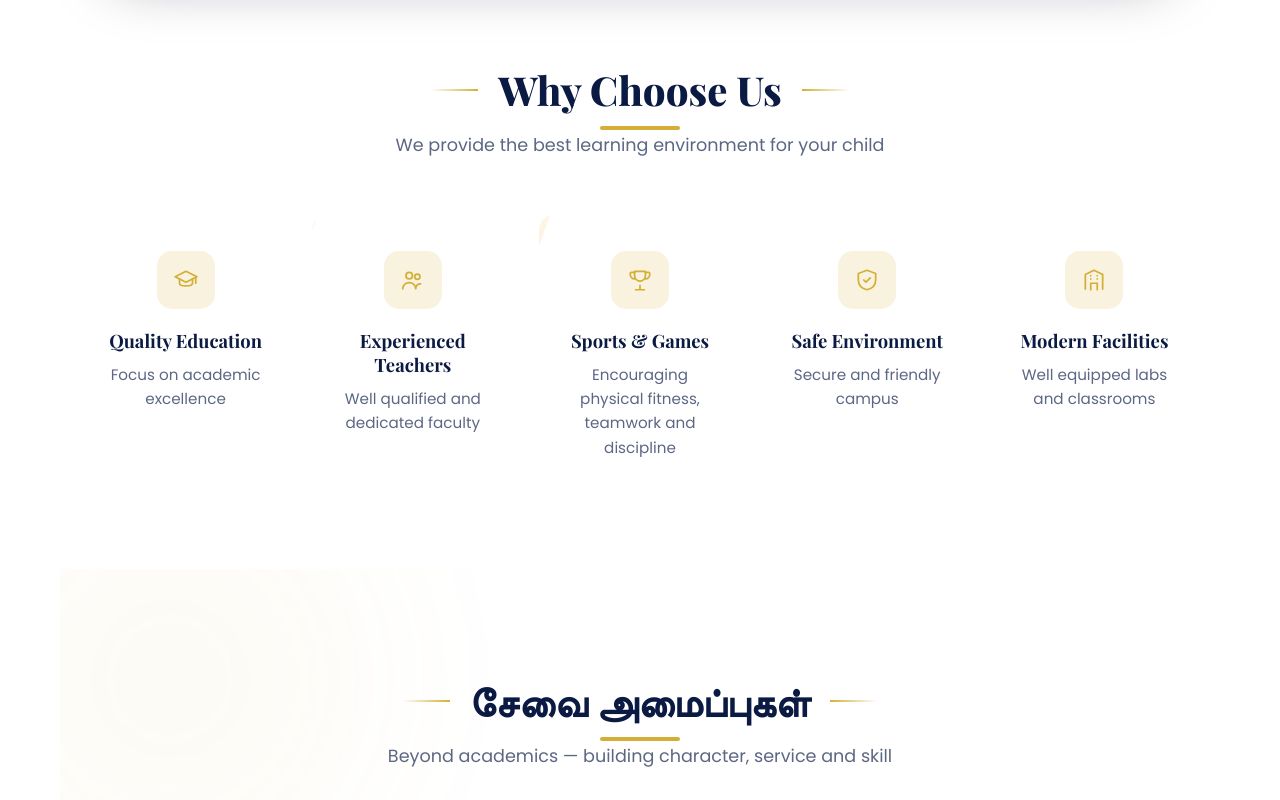
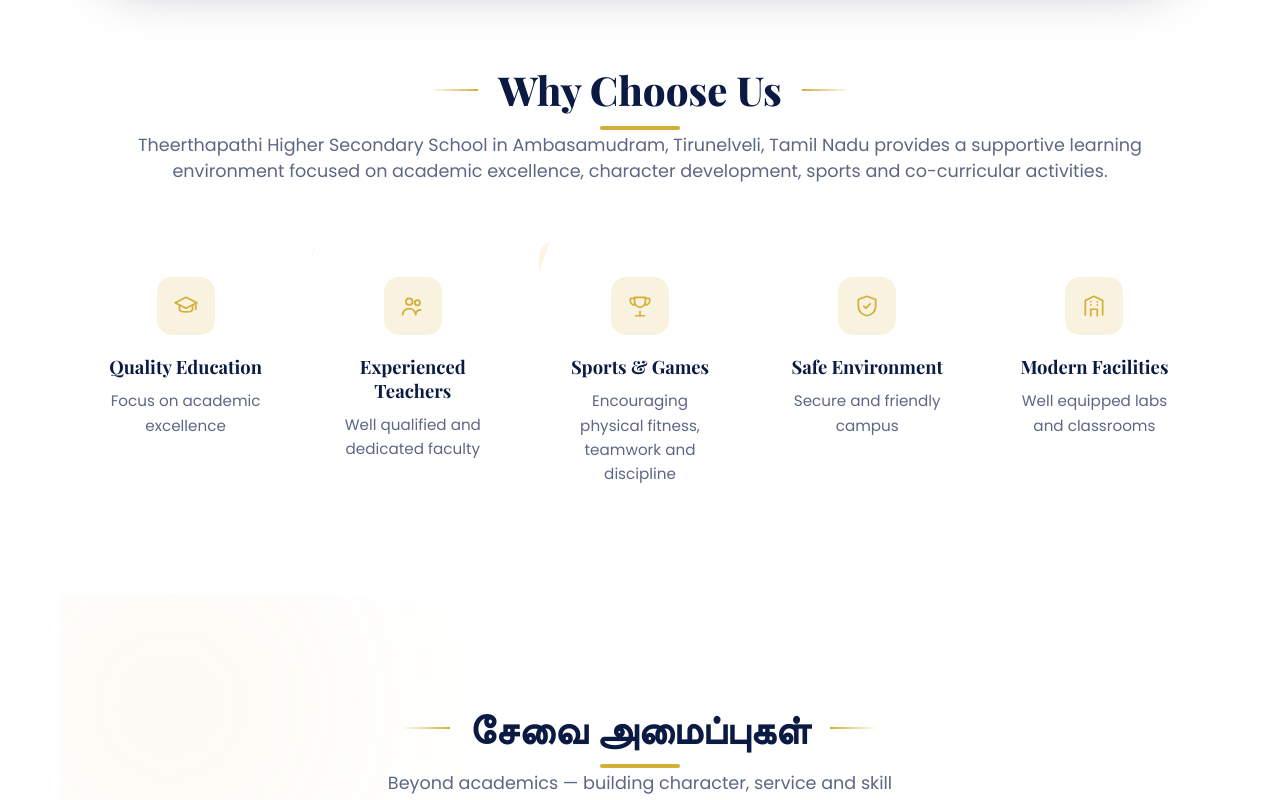
Before and after one commit to sakthimari-dev/theerthapathischool, a React (Vite) app: page / in a window 1280 px wide. Shown: the part 1000-1800 px from the top of the page. Built offline with nearby package versions, Linux system fonts and the light colour scheme; a web font is replaced by a local one.

Commit message:
Improve homepage SEO and navigation

```diff
--- a/src/components/Home.jsx
+++ b/src/components/Home.jsx
@@ -339,9 +339,12 @@
             <h2>Why Choose Us</h2>
             <span className="rule" />
           </div>
-          <p className="section-subheading">
-            We provide the best learning environment for your child
-          </p>
+
+         <p className="section-subheading">
+  Theerthapathi Higher Secondary School in Ambasamudram, Tirunelveli, Tamil Nadu
+  provides a supportive learning environment focused on academic excellence,
+  character development, sports and co-curricular activities.
+</p>
         </Reveal>
 
         <div className="feature-grid">
@@ -415,8 +418,9 @@
               ))}
             </ul>
 
-       <button className="view-all-btn" onClick={() => navigate("/news")}>
-  View All News
+
+     <button className="view-all-btn" onClick={() => navigate("/events")}>
+  View All News & Events
 </button>
           </div>
         </Reveal>
```
